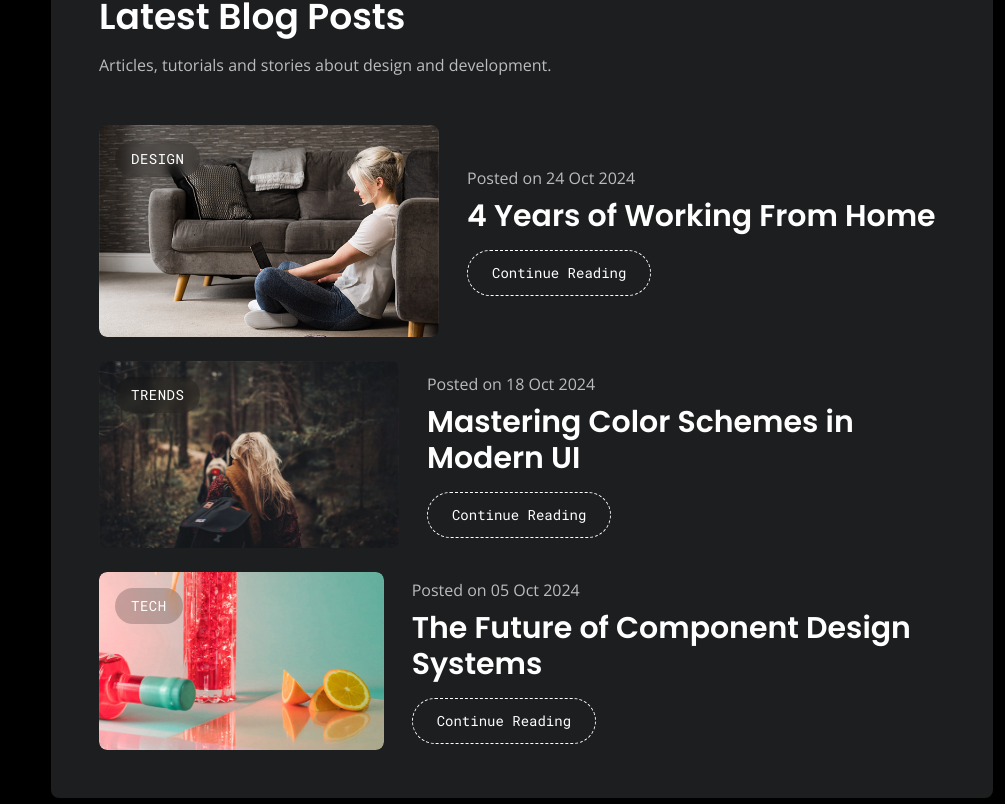
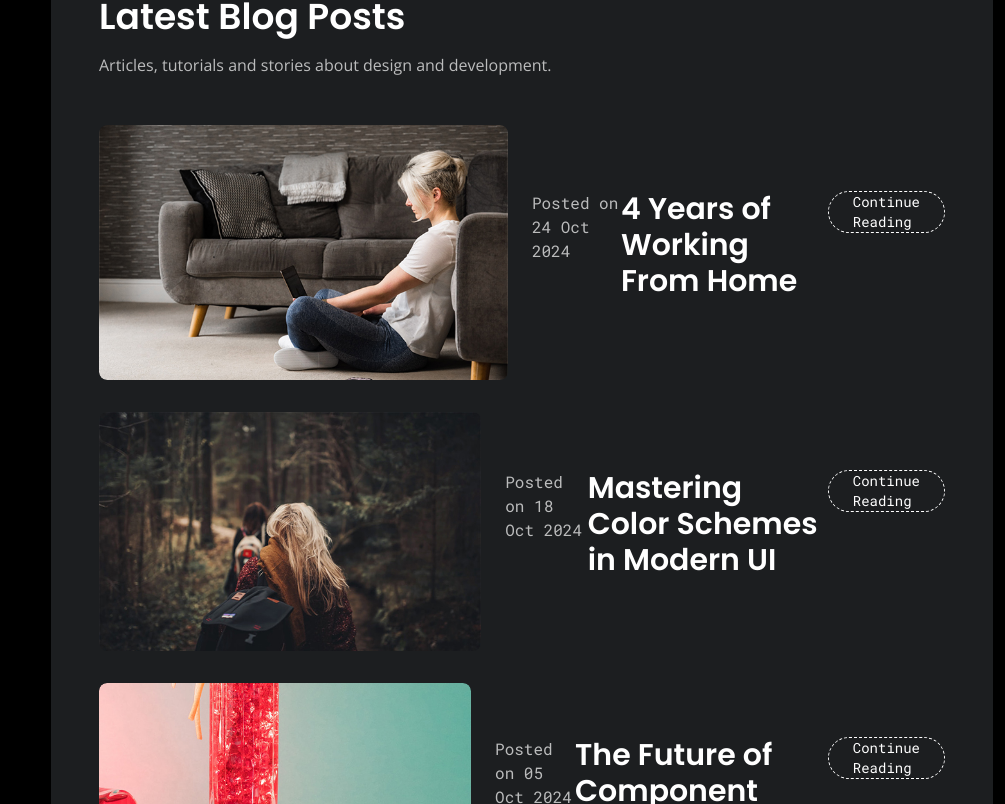
Before and after one commit to MasumaLameya/portfolio, an Angular app: page / in a window 1280 px wide. Shown: the part 4136-4940 px from the top of the page, without its empty margins (275-1280 px from the left). Built offline with nearby package versions, Linux system fonts and the light colour scheme; no server answers; the database is empty; a web font is replaced by a local one.

Commit message:
fix: enforce consistent aspect ratio, gap, and text alignment across blog items

```diff
--- a/src/app/pages/home/home.component.html
+++ b/src/app/pages/home/home.component.html
@@ -191,21 +191,23 @@
         <p class="text-pColor dark:text-white/70">Articles, tutorials and stories about design and development.</p>
       </div>
 
-      <div class="mt-6 lg:mt-12 space-y-8 md:space-y-6">
+      <div class="mt-6 lg:mt-12 space-y-8 md:space-y-8">
         @for (post of blogs(); track post.slug) {
-          <div class="md:flex md:items-center">
-            <div class="overflow-hidden relative rounded-lg group flex-shrink-0">
-              <a [routerLink]="['/blog', post.slug]">
-                <img [src]="getImageUrl(post.cover_image)" [alt]="post.title" class="md:max-w-[340px] w-full transition ease-custom duration-500 group-hover:scale-105 group-hover:blur-[1.5px] rounded-lg object-cover" />
-                <div class="absolute top-4 left-4 bg-black/20 px-4 py-2 rounded-full text-white backdrop-blur-[5px] font-mono font-normal uppercase text-sm tracking-[0.5px]">{{ post.category }}</div>
+          <div class="flex flex-col md:flex-row md:items-center gap-6 lg:gap-8 group">
+            <div class="overflow-hidden relative rounded-lg flex-shrink-0 w-full md:w-[320px] lg:w-[340px] h-[210px] md:h-[210px] bg-black/5 dark:bg-black/40">
+              <a [routerLink]="['/blog', post.slug]" class="block w-full h-full relative">
+                <img [src]="getImageUrl(post.cover_image)" [alt]="post.title" class="w-full h-full object-cover transition ease-custom duration-500 group-hover:scale-105 group-hover:blur-[1.2px] rounded-lg" />
+                <div class="absolute top-3.5 left-3.5 bg-black/40 px-3.5 py-1.5 rounded-full text-white backdrop-blur-[5px] font-mono font-normal uppercase text-xs tracking-[0.5px] border border-white/10 z-10">{{ post.category || 'Blog' }}</div>
               </a>
             </div>
-            <div class="mt-5 md:pl-7 md:mt-0 flex-1">
-              <p class="text-pColor dark:text-white/70">Posted on {{ post.date }}</p>
-              <h3 class="font-poppins font-semibold text-2xl lg:text-3xl mt-2">
-                <a [routerLink]="['/blog', post.slug]" class="hover:underline dark:text-white">{{ post.title }}</a>
+            <div class="flex flex-col justify-center flex-1">
+              <p class="font-mono text-xs md:text-sm text-pColor dark:text-white/70 mb-2">Posted on {{ post.date }}</p>
+              <h3 class="font-poppins font-semibold text-2xl lg:text-3xl leading-snug mb-3 lg:mb-4">
+                <a [routerLink]="['/blog', post.slug]" class="hover:underline dark:text-white transition-colors duration-150 block">{{ post.title }}</a>
               </h3>
-              <a [routerLink]="['/blog', post.slug]" class="inline-block border border-black border-dashed rounded-full px-6 py-3 mt-3 lg:mt-4 font-mono text-sm hover:bg-black hover:text-white transition ease-out duration-[120ms] dark:text-white dark:border-white dark:hover:bg-white dark:hover:text-black">Continue Reading</a>
+              <div>
+                <a [routerLink]="['/blog', post.slug]" class="inline-block border border-black border-dashed rounded-full px-6 py-2.5 lg:py-3 font-mono text-sm hover:bg-black hover:text-white transition ease-out duration-[120ms] dark:text-white dark:border-white dark:hover:bg-white dark:hover:text-black">Continue Reading</a>
+              </div>
             </div>
           </div>
         }
```
